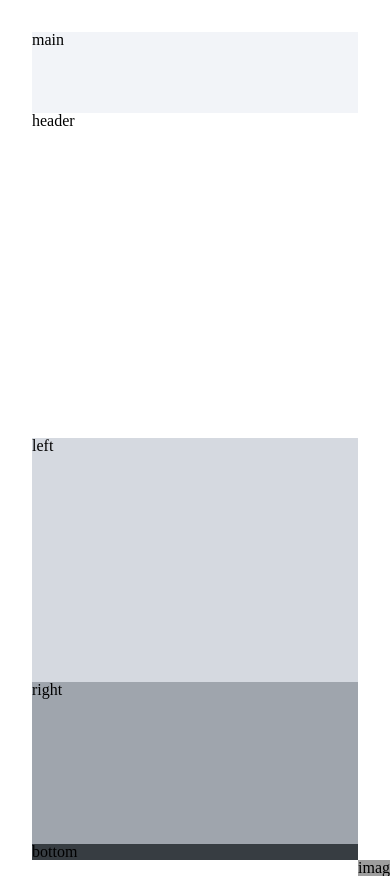
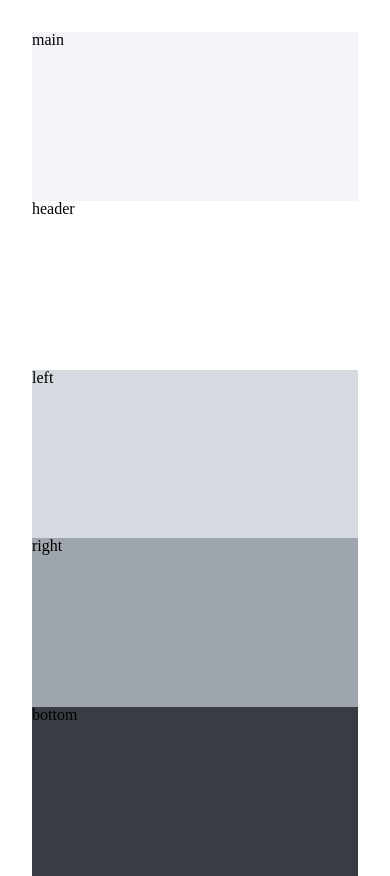
Before and after one commit to brokenhoax/KRAUS_Homework_Updated_Portfolio_Page_7-25-2020, a plain HTML site: page index.html in a window 390 px wide. Drawn offline with Linux system fonts and the light colour scheme; grey boxes are pictures that could not be loaded.

Commit message:
Added Media Query for Responsiveness

```diff
--- a/assets/styles.css
+++ b/assets/styles.css
@@ -64,7 +64,7 @@ header {
 .grid-container {
   display: grid;
   grid-template-columns: 100%;
-  grid-template-rows: repeat(auto, 5);
+  grid-template-rows: auto;
   grid-template-areas:
     "main"
     "header"
@@ -72,4 +72,38 @@ header {
     "right"
     "bottom";
   }
+
+  main {
+    grid-area: main;
+    background-color: #f2f4f8;
+    min-height: 100px;
+  }
+
+  header {
+    grid-area: header;
+    background-color: #ffffff;
+    min-height: 100px;
+  }
+
+  .left {
+    grid-area: left;
+    background-color: #d5d9e0;
+    min-height: 100px;
+  }
+
+  .right {
+    grid-area: right;
+    background-color: #9fa5ad;
+    min-height: 100px;
+  }
+
+  .bottom {
+    grid-area: bottom;
+    background-color: #373d42;
+    min-height: 100px;
+  }
+
+  .image {
+    display: none;
+  }
 }
```
